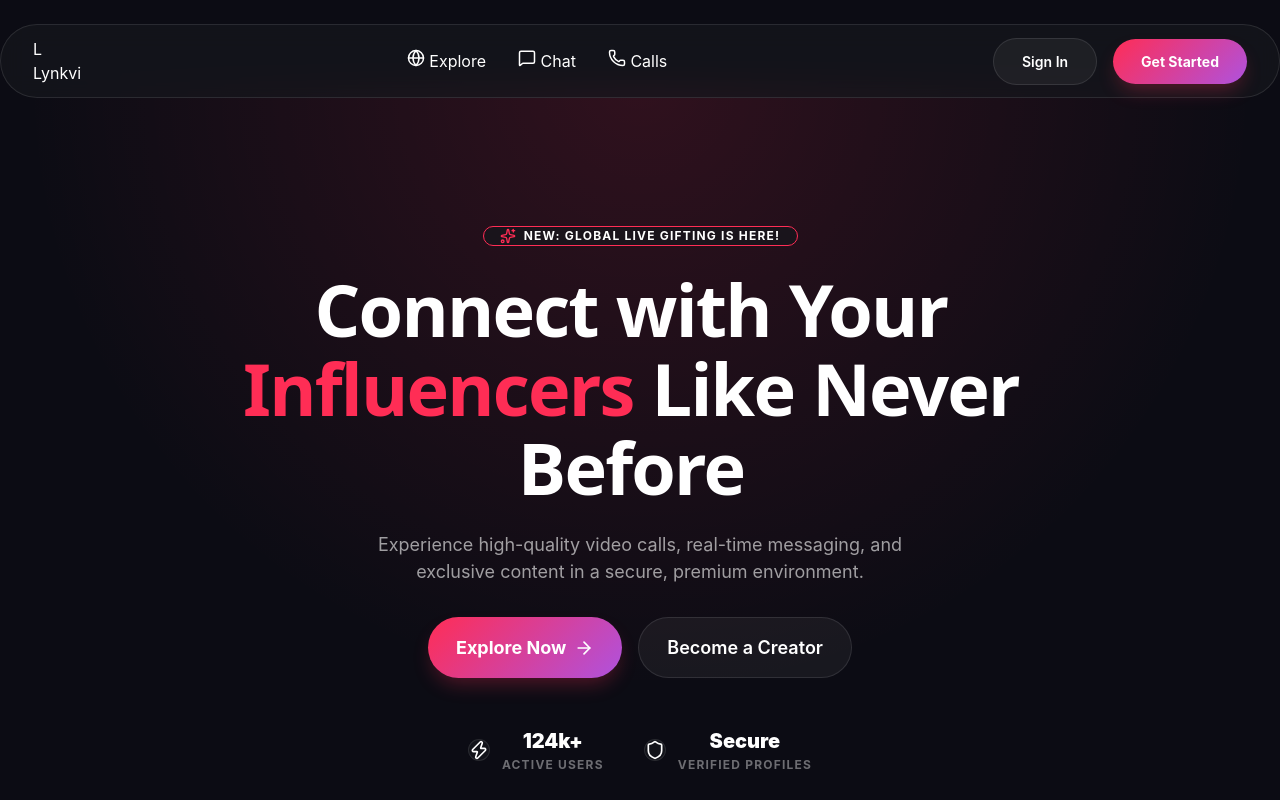
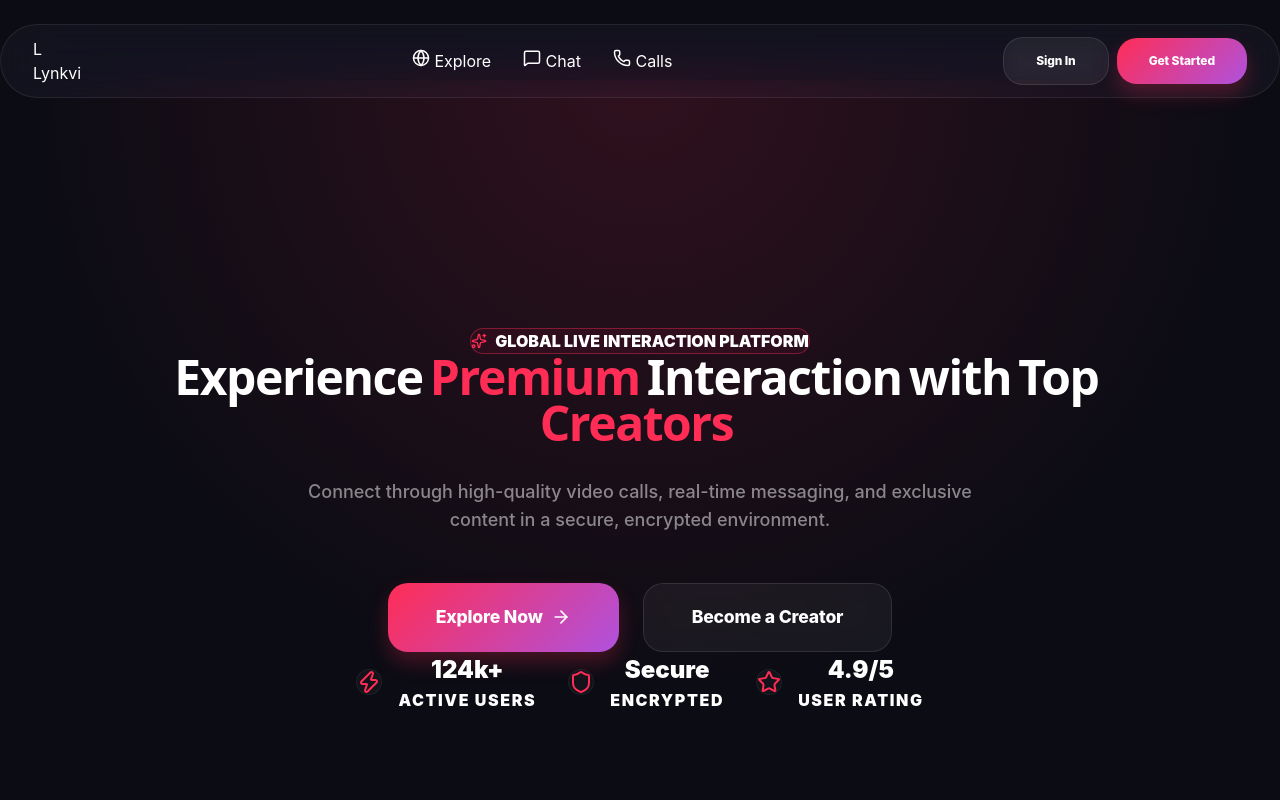
Before and after one commit to lyon-lang/lynkvi_web, a React (Vite) app: page / in a window 1280 px wide. Shown: the top 800 px of the page. Built offline with nearby package versions, Linux system fonts and the light colour scheme; no server answers.

Commit message:
feat: redesign hero section and enhance model card UI with improved animations and styling

```diff
--- a/src/components/Hero.tsx
+++ b/src/components/Hero.tsx
@@ -1,6 +1,6 @@
 import React, { useRef } from 'react';
 import { motion, useScroll, useTransform, useSpring } from 'framer-motion';
-import { Shield, Sparkles, Zap, ArrowRight } from 'lucide-react';
+import { Shield, Sparkles, Zap, ArrowRight, Star } from 'lucide-react';
 import { Link } from 'react-router-dom';
 
 export const Hero: React.FC = () => {
@@ -23,13 +23,14 @@ export const Hero: React.FC = () => {
     mouseY.set((clientY / innerHeight - 0.5) * 40);
   };
 
-  const titleWords = "Connect with Your Influencers Like Never Before".split(" ");
+  const titleWords = "Experience Premium Interaction with Top Creators".split(" ");
 
   return (
     <section
       ref={containerRef}
-      className="hero-section"
+      className="hero-section py-20 relative overflow-hidden"
       onMouseMove={handleMouseMove}
+      style={{ minHeight: '90vh', display: 'flex', alignItems: 'center' }}
     >
       <motion.div style={{ y: y1, opacity }} className="hero-glow" />
 
@@ -39,28 +40,29 @@ export const Hero: React.FC = () => {
             initial={{ opacity: 0, scale: 0.8 }}
             animate={{ opacity: 1, scale: 1 }}
             transition={{ duration: 0.6, type: "spring" }}
-            className="glass px-4 py-2 rounded-full flex items-center gap-2 mb-6"
-            style={{ border: '1px solid var(--primary)' }}
+            className="glass px-6 py-2 rounded-full flex items-center gap-2 mb-10"
+            style={{ border: '1px solid rgba(255, 45, 85, 0.4)', background: 'rgba(255, 45, 85, 0.05)' }}
           >
             <Sparkles size={16} className="text-primary" />
-            <span className="text-xs font-bold uppercase tracking-widest">New: Global Live Gifting is here!</span>
+            <span className="text-[10px] font-black uppercase tracking-[0.2em] text-white/90">Global Live Interaction Platform</span>
           </motion.div>
 
           <motion.h1
-            className="text-4xl md:text-7xl font-black mb-6 tracking-tight"
-            style={{ maxWidth: '900px', lineHeight: '1.1' }}
+            className="text-5xl md:text-8xl font-black mb-8 tracking-tighter"
+            style={{ maxWidth: '1000px', lineHeight: '0.95', color: 'white' }}
           >
             {titleWords.map((word, i) => (
               <motion.span
                 key={i}
-                initial={{ opacity: 0, y: 20 }}
+                initial={{ opacity: 0, y: 30 }}
                 animate={{ opacity: 1, y: 0 }}
                 transition={{
-                  duration: 0.5,
-                  delay: 0.2 + i * 0.05,
+                  duration: 0.8,
+                  delay: 0.2 + i * 0.08,
+                  ease: [0.22, 1, 0.36, 1]
                 }}
-                className={word === "Influencers" ? "text-primary" : "text-white"}
-                style={{ display: 'inline-block', marginRight: '0.25em' }}
+                className={word === "Premium" || word === "Creators" ? "text-primary" : "text-white"}
+                style={{ display: 'inline-block', marginRight: '0.15em' }}
               >
                 {word}
               </motion.span>
@@ -70,28 +72,30 @@ export const Hero: React.FC = () => {
           <motion.p
             initial={{ opacity: 0 }}
             animate={{ opacity: 1 }}
-            transition={{ duration: 0.8, delay: 0.8 }}
-            className="text-lg text-white/60 mb-8"
-            style={{ maxWidth: '600px' }}
+            transition={{ duration: 1, delay: 1.2 }}
+            className="text-lg md:text-xl text-white/50 mb-12 font-medium"
+            style={{ maxWidth: '700px', lineHeight: '1.6' }}
           >
-            Experience high-quality video calls, real-time messaging, and exclusive content in a secure, premium environment.
+            Connect through high-quality video calls, real-time messaging, and exclusive content in a secure, encrypted environment.
           </motion.p>
 
           <motion.div
             initial={{ opacity: 0, y: 20 }}
             animate={{ opacity: 1, y: 0 }}
-            transition={{ duration: 0.8, delay: 1 }}
-            className="flex flex-col sm:flex-row gap-4"
+            transition={{ duration: 0.8, delay: 1.4 }}
+            className="flex flex-col sm:flex-row gap-6 mb-20"
           >
             <Link
               to="/explore"
-              className="btn-primary px-10 py-4 text-lg"
+              className="btn-primary"
+              style={{ padding: '20px 48px', fontSize: '1.1rem' }}
             >
               Explore Now <ArrowRight size={20} className="ml-2" />
             </Link>
             <Link
               to="/register"
-              className="btn-secondary px-10 py-4 text-lg"
+              className="btn-secondary"
+              style={{ padding: '20px 48px', fontSize: '1.1rem' }}
             >
               Become a Creator
             </Link>
@@ -99,44 +103,32 @@ export const Hero: React.FC = () => {
 
           <motion.div
             style={{ y: y2 }}
-            className="flex items-center gap-10 mt-12"
+            className="flex flex-wrap items-center justify-center gap-8 md:gap-16"
           >
             {[
               { icon: Zap, value: "124k+", label: "Active Users" },
-              { icon: Shield, value: "Secure", label: "Verified Profiles" }
+              { icon: Shield, value: "Secure", label: "Encrypted" },
+              { icon: Star, value: "4.9/5", label: "User Rating" }
             ].map((stat, i) => (
               <motion.div
                 key={i}
                 initial={{ opacity: 0, x: -20 }}
                 animate={{ opacity: 1, x: 0 }}
-                transition={{ delay: 1.2 + i * 0.2 }}
-                className="flex items-center gap-3"
+                transition={{ delay: 1.6 + i * 0.2 }}
+                className="flex items-center gap-4"
               >
-                <div className="w-10 h-10 rounded-xl glass flex-center">
-                  <stat.icon size={20} className="text-secondary" />
+                <div className="w-14 h-14 rounded-2xl glass flex-center" style={{ border: '1px solid rgba(255,255,255,0.05)' }}>
+                  <stat.icon size={24} className="text-primary" />
                 </div>
                 <div className="text-left">
-                  <p className="text-xl font-black">{stat.value}</p>
-                  <p className="text-xs text-white/40 uppercase font-bold tracking-widest">{stat.label}</p>
+                  <p className="text-2xl font-black text-white">{stat.value}</p>
+                  <p className="text-[10px] text-white/30 uppercase font-black tracking-widest">{stat.label}</p>
                 </div>
               </motion.div>
             ))}
           </motion.div>
         </div>
       </div>
-
-      {/* Decorative Floating Elements */}
-      <motion.div
-        animate={{
-          y: [0, -20, 0],
-          rotate: [0, 5, 0]
-        }}
-        transition={{ duration: 5, repeat: Infinity }}
-        className="absolute bottom-20 left-10 opacity-20 pointer-events-none md:block"
-        style={{ display: 'none' }}
-      >
-        <div className="w-16 h-16 rounded-xl glass" style={{ border: '1px solid var(--primary)', transform: 'rotate(12deg)' }} />
-      </motion.div>
     </section>
   );
 };
--- a/src/components/Navbar.tsx
+++ b/src/components/Navbar.tsx
@@ -1,5 +1,5 @@
 import React, { useState, useEffect } from 'react';
-import { MessageSquare, Phone, Globe, LogIn, User as UserIcon, LogOut, Settings, CreditCard } from 'lucide-react';
+import { MessageSquare, Phone, Globe, LogIn, User as UserIcon, LogOut, Settings, CreditCard, Menu, X } from 'lucide-react';
 import { motion, AnimatePresence } from 'framer-motion';
 import { Link, useLocation, useNavigate } from 'react-router-dom';
 import { useAuth } from '../context/AuthContext';
@@ -42,7 +42,8 @@ export const Navbar: React.FC = () => {
           <span className="logo-text">Lynkvi</span>
         </Link>
 
-        <div className="nav-links flex items-center gap-8">
+        {/* Desktop Nav Links */}
+        <div className="nav-links hidden md:flex items-center gap-8">
           <Link to="/explore" className={`nav-link ${isActive('/explore') ? 'active' : ''}`}>
             <Globe size={18} /> Explore
           </Link>
@@ -67,7 +68,7 @@ export const Navbar: React.FC = () => {
                 <div className="w-8 h-8 rounded-full flex-center text-xs font-bold" style={{ width: '32px', height: '32px', background: 'var(--primary-gradient)', border: '1px solid rgba(255,255,255,0.3)' }}>
                   {user?.displayName?.[0] || 'U'}
                 </div>
-                <span className="text-sm font-semibold">{user?.displayName}</span>
+                <span className="text-sm font-semibold hidden sm:inline">{user?.displayName}</span>
               </motion.button>
 
               <AnimatePresence>
@@ -110,11 +111,11 @@ export const Navbar: React.FC = () => {
               </AnimatePresence>
             </div>
           ) : (
-            <div className="flex items-center gap-4">
-              <Link to="/login" className="btn-secondary text-sm">
+            <div className="flex items-center gap-2 md:gap-4">
+              <Link to="/login" className="btn-secondary text-xs sm:text-sm">
                 Sign In
               </Link>
-              <Link to="/register" className="btn-primary text-sm">
+              <Link to="/register" className="btn-primary text-xs sm:text-sm">
                 Get Started
               </Link>
             </div>
--- a/src/index.css
+++ b/src/index.css
@@ -61,38 +61,45 @@ button { font-family: inherit; }
   border: 1px solid var(--border);
 }
 
+/* Buttons */
+.btn-primary, .btn-secondary {
+  border: none;
+  font-weight: 800;
+  cursor: pointer;
+  transition: all 0.4s cubic-bezier(0.175, 0.175, 0.32, 1.275);
+  display: inline-flex;
+  align-items: center;
+  justify-content: center;
+  border-radius: 20px;
+  text-decoration: none;
+  font-size: 0.95rem;
+  letter-spacing: -0.01em;
+  padding: 14px 32px;
+}
+
 .btn-primary {
   background: var(--primary-gradient);
   color: white;
-  border: none;
-  font-weight: 700;
-  cursor: pointer;
-  transition: all 0.3s ease;
-  box-shadow: var(--shadow-primary);
-  display: inline-flex;
-  align-items: center;
-  justify-content: center;
-  padding: 12px 28px;
-  border-radius: 9999px;
+  box-shadow: 0 10px 20px rgba(255, 45, 85, 0.25);
 }
 
 .btn-secondary {
   background: rgba(255, 255, 255, 0.05);
+  border: 1px solid rgba(255, 255, 255, 0.1);
   color: white;
-  border: 1px solid rgba(255, 255, 255, 0.1);
-  font-weight: 600;
-  cursor: pointer;
-  transition: all 0.3s ease;
-  display: inline-flex;
-  align-items: center;
-  justify-content: center;
-  padding: 12px 28px;
-  border-radius: 9999px;
+  backdrop-filter: blur(10px);
 }
 
-.btn-primary:hover, .btn-secondary:hover {
-  transform: translateY(-2px);
+.btn-primary:hover {
+  transform: translateY(-4px) scale(1.02);
+  box-shadow: 0 15px 30px rgba(255, 45, 85, 0.4);
   filter: brightness(1.1);
+}
+
+.btn-secondary:hover {
+  transform: translateY(-4px);
+  background: rgba(255, 255, 255, 0.1);
+  border-color: rgba(255, 255, 255, 0.3);
 }
 
 .hero-btns {
@@ -283,13 +290,75 @@ button { font-family: inherit; }
   .lg\:flex-row { flex-direction: row; }
 }
 
-/* Specific Component Refinements */
-.hero-section {
-  position: relative;
-  min-height: 80vh;
-  display: flex;
+/* Typography & Layout Polish */
+h1, h2, h3, h4 {
+  letter-spacing: -0.03em;
+  line-height: 1.1;
+}
+
+.text-dim {
+  color: var(--text-dim);
+}
+
+.glass {
+  background: rgba(255, 255, 255, 0.03);
+  backdrop-filter: blur(24px) saturate(180%);
+  border: 1px solid rgba(255, 255, 255, 0.08);
+}
+
+/* Responsive Utilities */
+.hidden {
+  display: none !important;
+}
+
+.flex {
+  display: flex !important;
+}
+
+.items-center {
   align-items: center;
-  padding-top: 100px;
+}
+
+.justify-center {
+  justify-content: center;
+}
+
+.justify-between {
+  justify-content: space-between;
+}
+
+@media (min-width: 768px) {
+  .md\:flex {
+    display: flex !important;
+  }
+  .md\:hidden {
+    display: none !important;
+  }
+}
+
+@media (min-width: 1024px) {
+  .lg\:flex {
+    display: flex !important;
+  }
+}
+
+/* Animations */
+@keyframes fadeIn {
+  from { opacity: 0; transform: translateY(10px); }
+  to { opacity: 1; transform: translateY(0); }
+}
+
+.fade-in {
+  animation: fadeIn 0.6s ease-out forwards;
+}
+
+/* Scrollbar Hide */
+.scrollbar-hide::-webkit-scrollbar {
+  display: none;
+}
+.scrollbar-hide {
+  -ms-overflow-style: none;
+  scrollbar-width: none;
 }
 
 .hero-glow {
```
Also changed, not shown: src/components/BottomNav.tsx (+8 -3 lines), src/components/ModelCard.tsx (+23 -23 lines).
